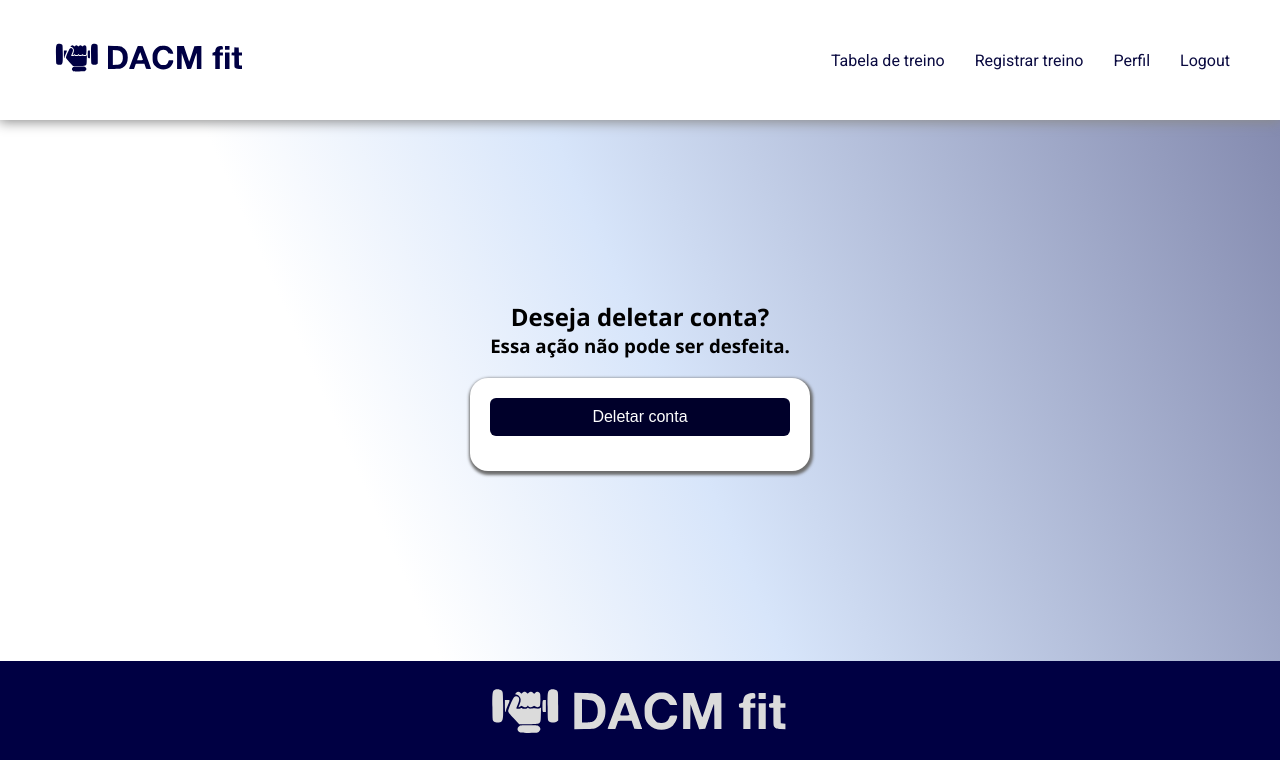
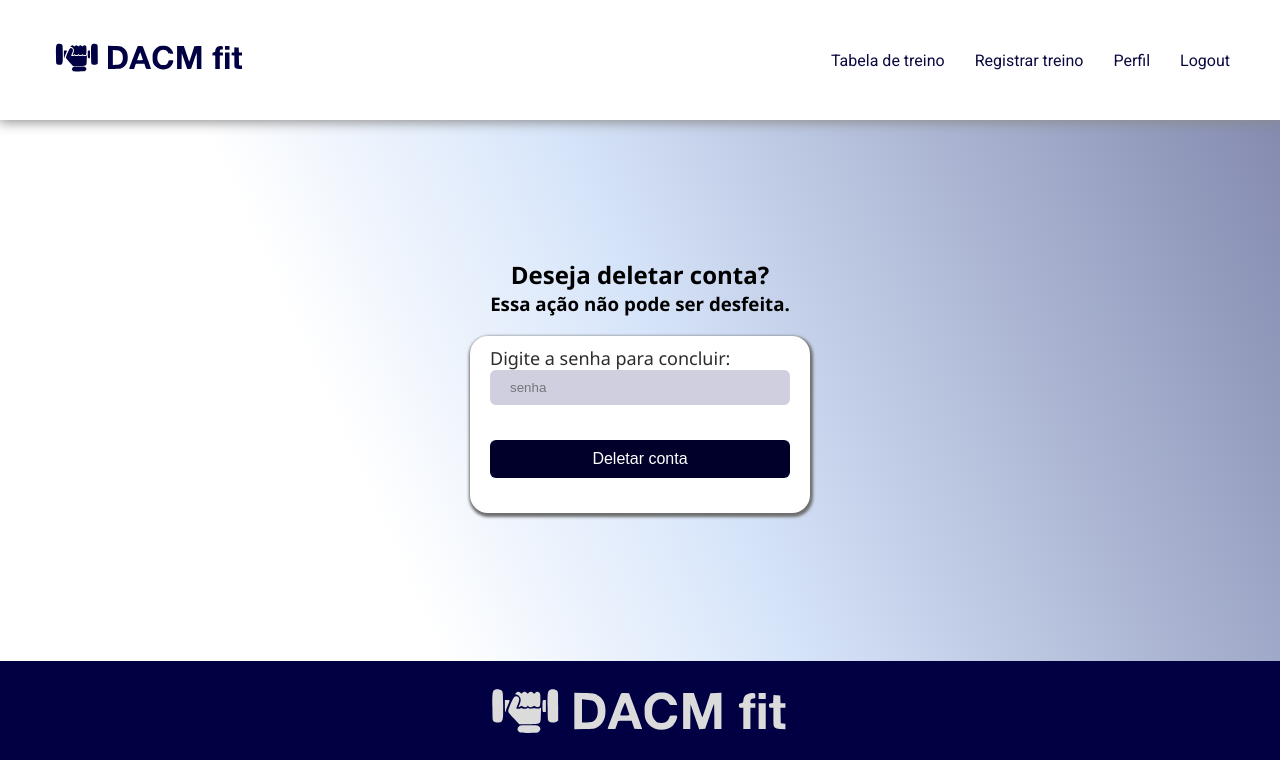
Before and after one commit to Davi-1903/DACM-fit, a Flask app: page /deletar_conta in a window 1280 px wide. Shown: the top 760 px of the page. Run offline with Flask 3, Linux system fonts and the light colour scheme; the visitor is signed in with stand-in values (Sample User, id 1); some web fonts are replaced.

Commit message:
Corrigir página de deletar conta

```diff
--- a/templates/deletar_conta.html
+++ b/templates/deletar_conta.html
@@ -3,9 +3,12 @@
 {% block title %}Deletar conta{% endblock %}
 
 {% block content %}
+{% include 'components/messages.html'   %}
 <h2>Deseja deletar conta?</h2>
 <h3>Essa ação não pode ser desfeita.</h3>
     <form method="POST" action="{{ url_for('deletar_conta') }}">
+        <label for="senha">Digite a senha para concluir:</label>
+        <input type="password" name="senha" id="senha" placeholder="senha">
         <button type="submit">Deletar conta</button>
     </form>
 
```
